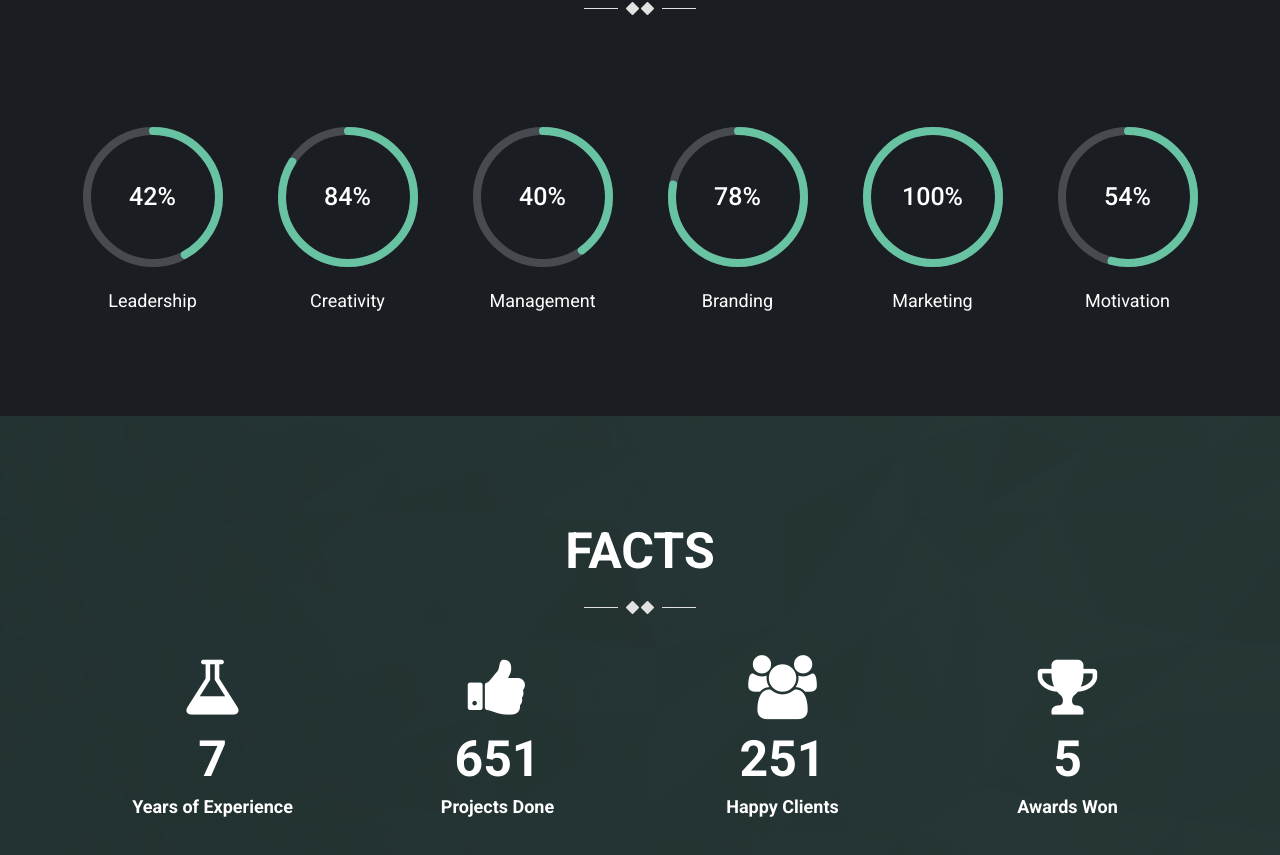
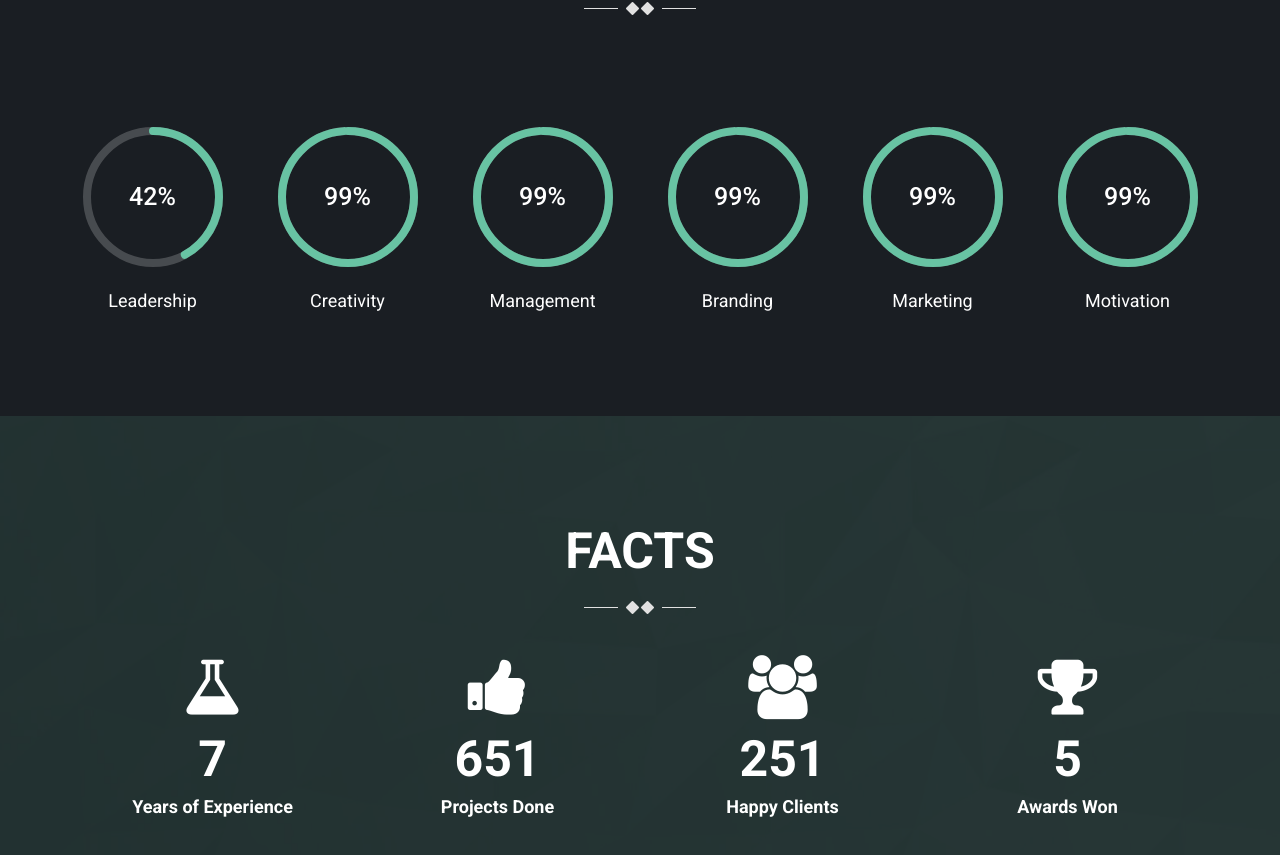
Before and after one commit to artjitt9611/2020M4_02_2, a plain HTML site: page mod-iamx/index.html in a window 1280 px wide. Shown: the part 2135-2990 px from the top of the page. Drawn offline with Linux system fonts and the light colour scheme; some packages are replaced by stand-ins of ours; a script that the page names is missing.

Commit message:
Edit state
state

```diff
--- a/mod-iamx/index.html
+++ b/mod-iamx/index.html
@@ -164,7 +164,7 @@
                 </div>
             </div>
             <div class="col-xs-12 col-sm-4 col-md-2">
-              <div class="chart" data-percent="84" data-color="2ecc71">
+              <div class="chart" data-percent="99" data-color="2ecc71">
                     <span class="percent"></span>
                     <div class="chart-text">
                       <span>Creativity</span>
@@ -172,7 +172,7 @@
                 </div>
             </div>
             <div class="col-xs-12 col-sm-4 col-md-2">
-              <div class="chart" data-percent="40" data-color="3498db">
+              <div class="chart" data-percent="99" data-color="3498db">
                     <span class="percent"></span>
                     <div class="chart-text">
                       <span>Management</span>
@@ -180,7 +180,7 @@
                 </div>
             </div>
             <div class="col-xs-12 col-sm-4 col-md-2">
-              <div class="chart" data-percent="78" data-color="3498db">
+              <div class="chart" data-percent="99" data-color="3498db">
                     <span class="percent"></span>
                     <div class="chart-text">
                       <span>Branding</span>
@@ -188,7 +188,7 @@
                 </div>
             </div>
             <div class="col-xs-12 col-sm-4 col-md-2">
-              <div class="chart" data-percent="100" data-color="3498db">
+              <div class="chart" data-percent="99" data-color="3498db">
                     <span class="percent"></span>
                     <div class="chart-text">
                       <span>Marketing</span>
@@ -196,7 +196,7 @@
                 </div>
             </div>
             <div class="col-xs-12 col-sm-4 col-md-2">
-              <div class="chart" data-percent="54" data-color="3498db">
+              <div class="chart" data-percent="99" data-color="3498db">
                     <span class="percent"></span>
                     <div class="chart-text">
                       <span>Motivation</span>
```
